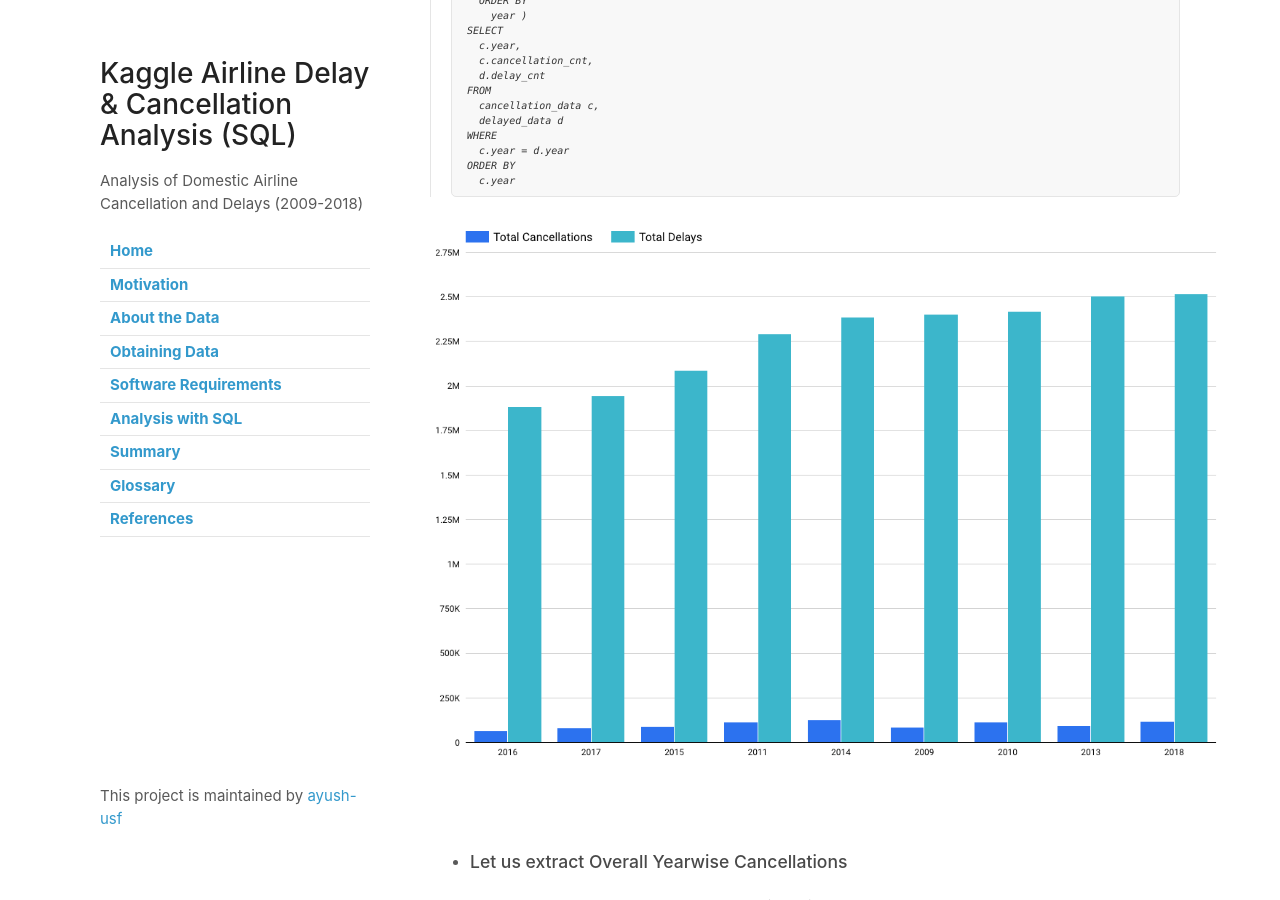
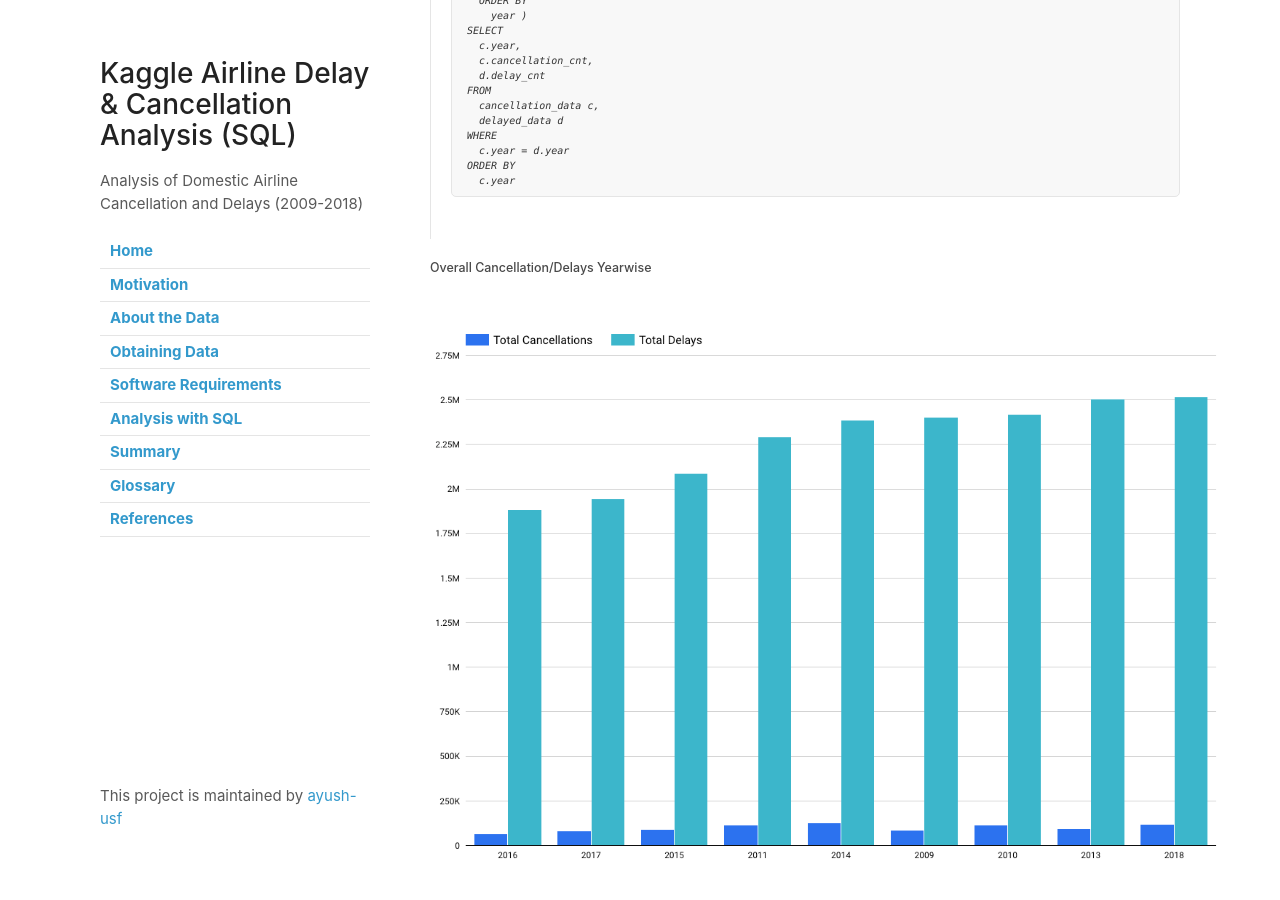
Before and after one commit to ayush-usf/Kaggle-Airline-Data-Analysis, a Jekyll site: the page built from analysis.md, in a window 1280 px wide and 900 px high, scrolled down 10157 px. Built offline with Jekyll 4.4.1, drawn with Linux system fonts in a browser that asks for light colours; our own code applies the rules of GitHub Pages for plain Markdown files.

Commit message:
minor br2

````diff
--- a/analysis.md
+++ b/analysis.md
@@ -450,7 +450,10 @@ WHERE
 ORDER BY
   c.year
 ```
+<br>
 
+##### Overall Cancellation/Delays Yearwise
+<br>
 <a href="images/5_yearwise_delays_cancalltions.png"><img src="images/5_yearwise_delays_cancalltions.png" style="min-width: 800px"></a>
 
 <br>
````
